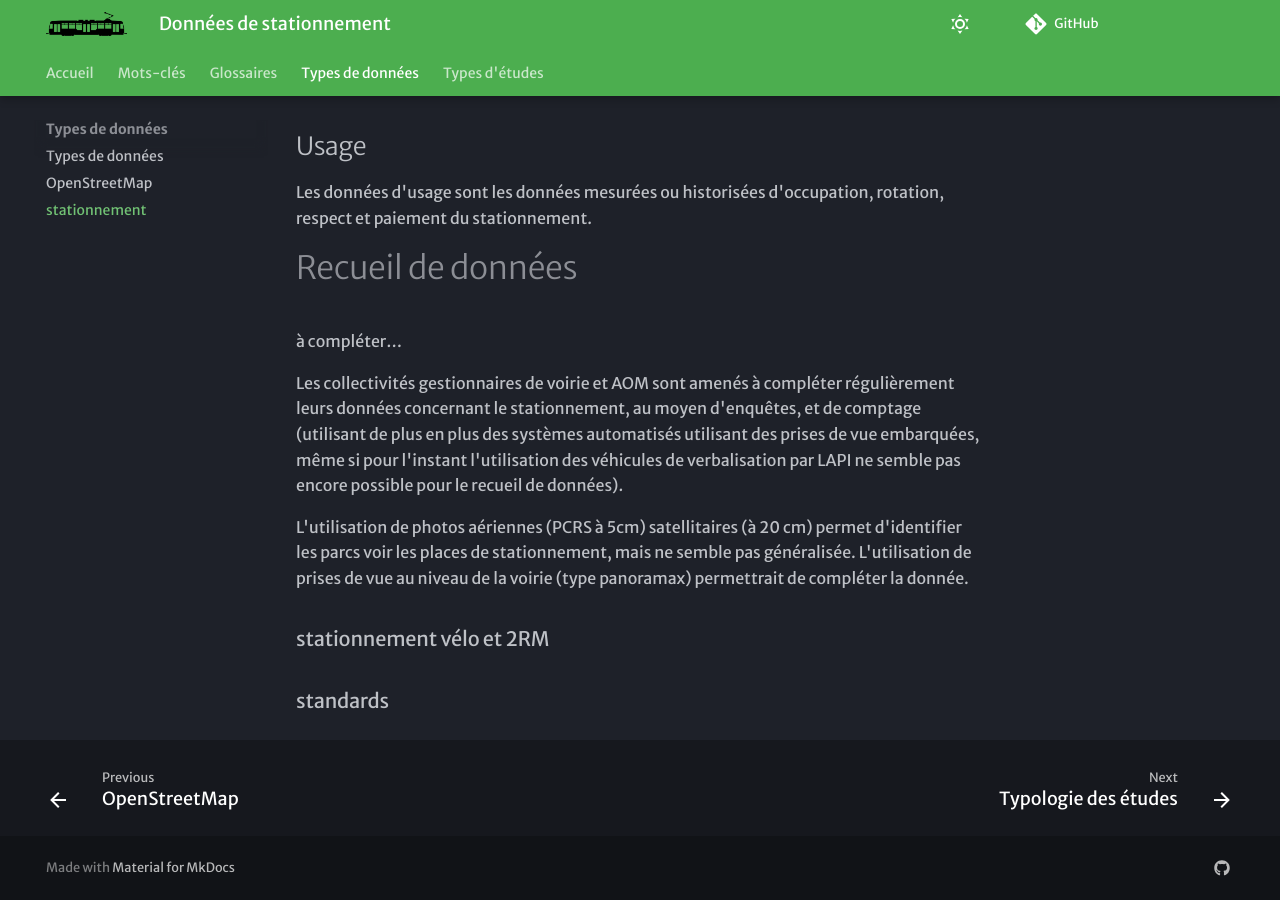
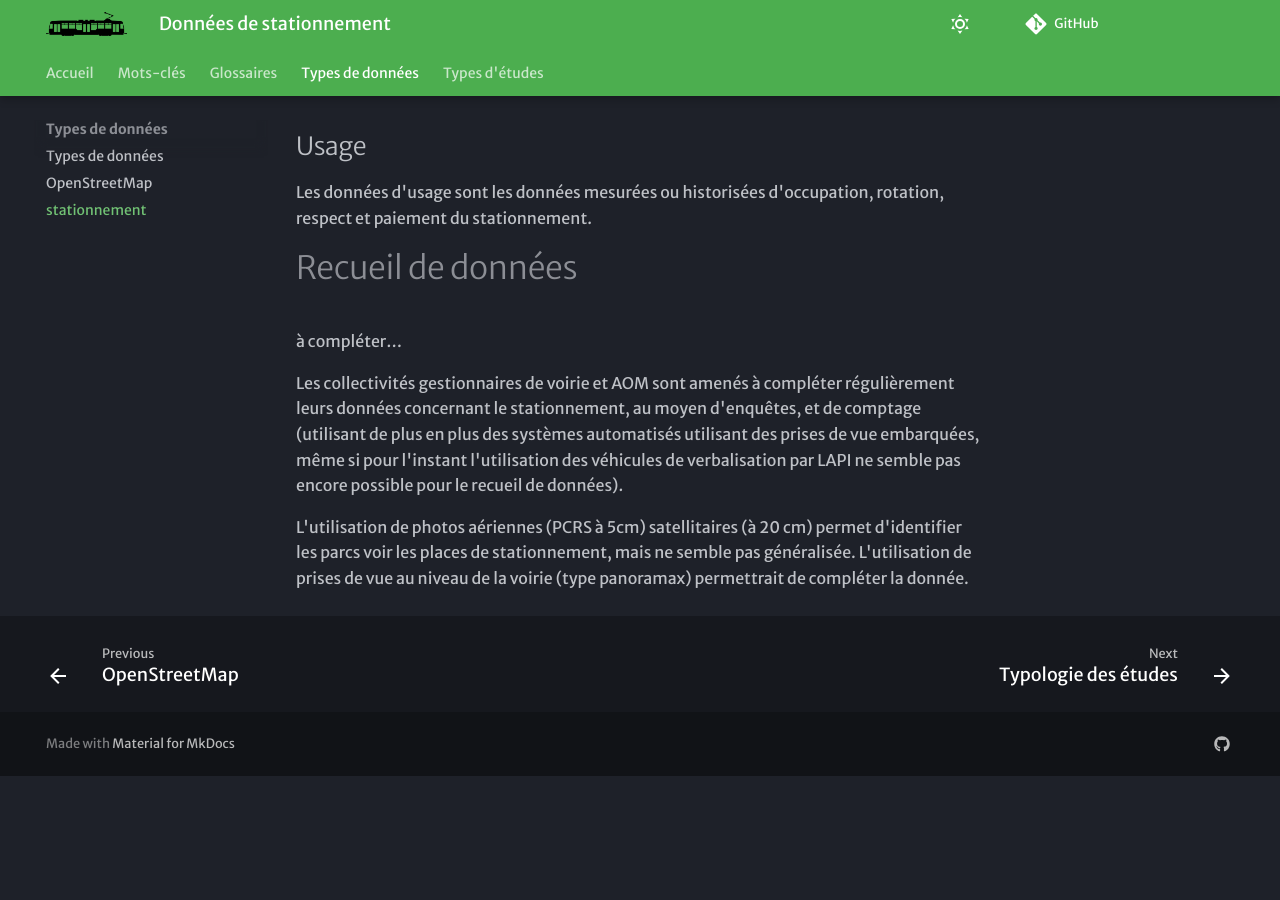
Before and after one commit to xdurang/mobscidat, an MkDocs documentation site: the page built from docs/types_donnees/stationnement.md, in a window 1280 px wide and 900 px high, scrolled down 4711 px. Built offline with MkDocs 1.6.1 and Material for MkDocs 9.7.7, drawn with Linux system fonts in a browser that asks for light colours; some web fonts are replaced; comment, search, counter and statistics services are not loaded; after the commit the page ends 5487 px from its top, so only the background shows below that.

Commit message:
Update stationnement.md

```diff
--- a/docs/types_donnees/stationnement.md
+++ b/docs/types_donnees/stationnement.md
@@ -152,6 +152,3 @@ Les données d'usage sont les données mesurées ou historisées d'occupation, r
 Les collectivités gestionnaires de voirie et AOM sont amenés à compléter régulièrement leurs données concernant le stationnement, au moyen d'enquêtes, et de comptage (utilisant de plus en plus des systèmes automatisés utilisant des prises de vue embarquées, même si pour l'instant l'utilisation des véhicules de verbalisation par LAPI ne semble pas encore possible pour le recueil de données).
 
 L'utilisation de photos aériennes (PCRS à 5cm) satellitaires (à 20 cm) permet d'identifier les parcs voir les places de stationnement, mais ne semble pas généralisée. L'utilisation de prises de vue au niveau de la voirie (type panoramax) permettrait de compléter la donnée.
-### stationnement vélo et 2RM
-
-### standards
```
